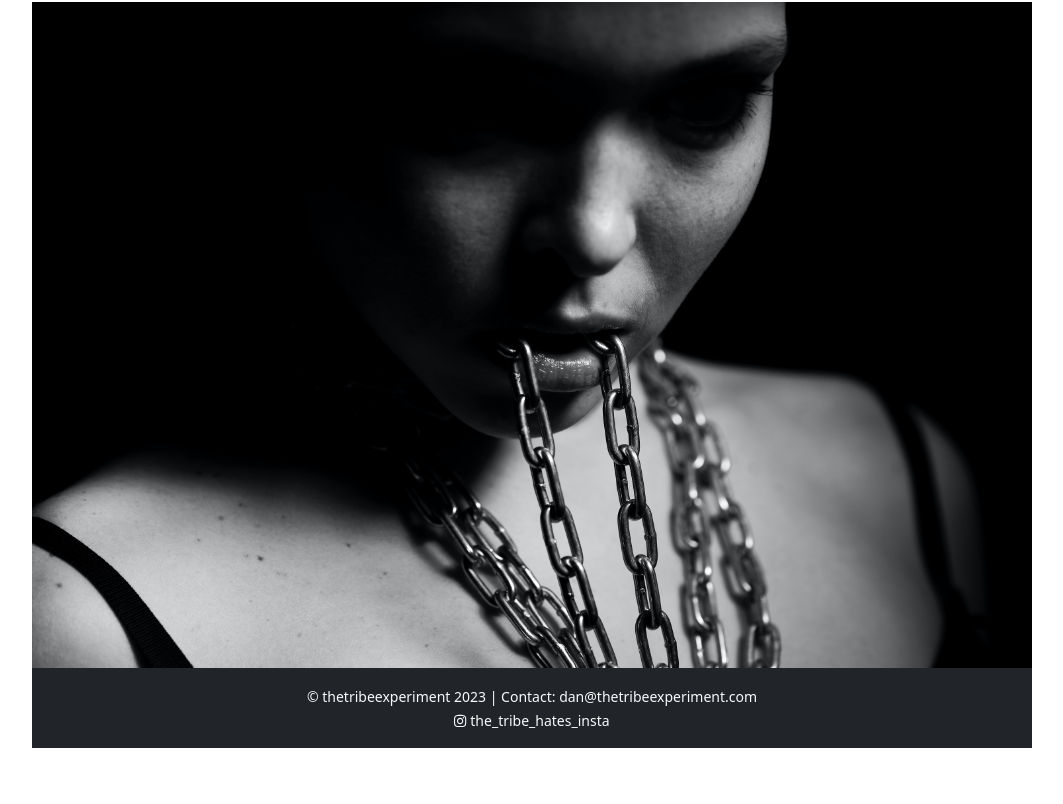
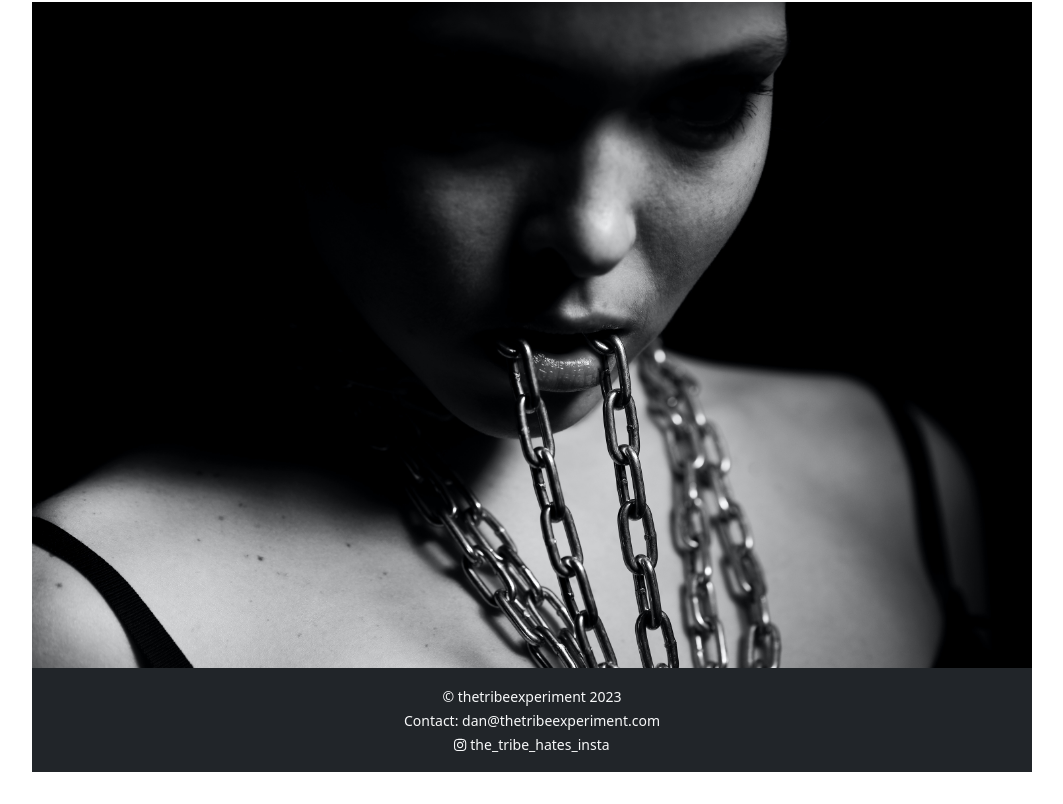
Before and after one commit to dantrovato/the-tribe-react18, a React (Vite) app: page / in a window 1280 px wide. Shown: the part 753-1557 px from the top of the page, without its empty margins (108-1171 px from the left). Before the commit the page ends 1533 px from the top, so only its background shows below. Built offline with nearby package versions, Linux system fonts and the light colour scheme.

Commit message:
Add break between copiwright and contact in footer

```diff
--- a/src/components/Footer.tsx
+++ b/src/components/Footer.tsx
@@ -7,7 +7,9 @@ export const Footer = () => {
       <div className="bg-dark">
         <p className="p-3 text-light text-center">
           <small>
-            © thetribeexperiment 2023 | Contact:{" "}
+            © thetribeexperiment 2023
+            <br />
+            Contact:{" "}
             <a
               href="mailto:dan@thetribeexperiment.com"
               style={{ color: "inherit", textDecoration: "none" }}
```
